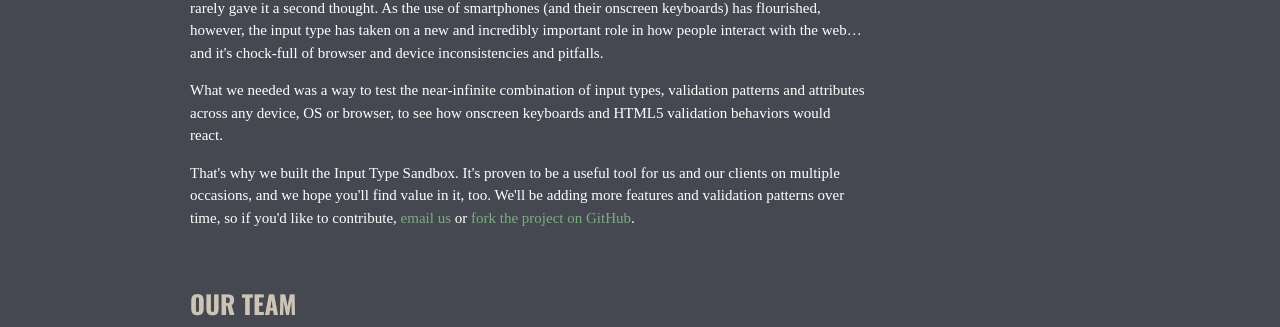
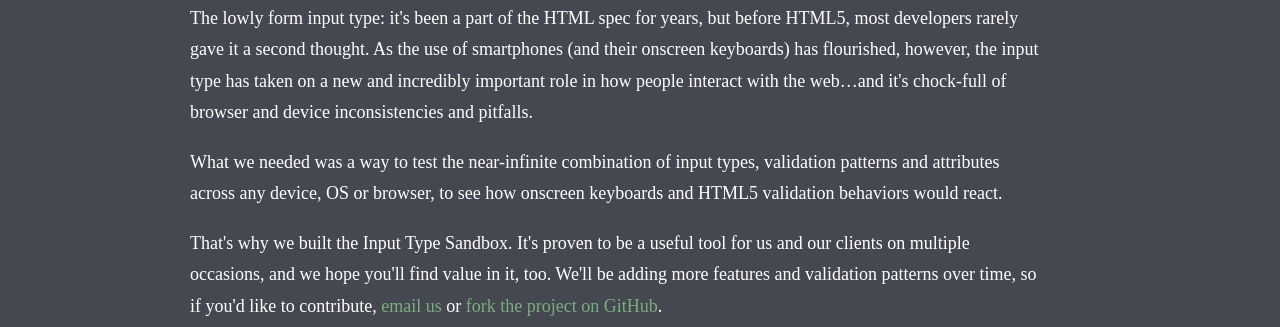
Before and after one commit to vpineda7/input-types, a website: page about.html in a window 1280 px wide. Shown: the part 228-555 px from the top of the page. Drawn offline with nearby package versions, Linux system fonts and the light colour scheme; a web font is replaced by a local one.

Commit message:
Adjusted About Page Styles

```diff
--- a/css/source/_variables.scss
+++ b/css/source/_variables.scss
@@ -15,3 +15,5 @@ $spacing-vertical: .75em;
 $spacing-horizontal: .75em;
 
 $transition-time: .2s;
+
+$footer-height: 6.67em;
--- a/css/source/main.scss
+++ b/css/source/main.scss
@@ -209,8 +209,12 @@ a.button {
 }
 
 .footer {
-	padding: $spacing-vertical 0;
+	padding: $spacing-vertical*2 0;
 	text-align: center;
+	a {
+		font-size: 1.25em;
+		font-family: $font-family-oswald;
+	}
 }
 
 .created-by {
@@ -274,18 +278,17 @@ a.button {
 
 .article {
 	@extend %clearfix;
-	margin-bottom: 3em;
-
+	margin: 1em 0 2em;
 	p {
 		color: $color-white;
 		line-height: 1.5;
-		margin-bottom: 1em;
+		margin: 1em 0;
 	}
 }
 
 .article-heading {
-	font-size: 1.7em;
-	margin-bottom: .4em;
+	font-size: 2em;
+	margin-bottom: .5em;
 }
 
 @media screen and (min-width: 40em) {
@@ -326,6 +329,8 @@ a.button {
 	}
 
 	.article p {
-		max-width: 75%;
+		line-height: 1.75;
+		font-size: 1.2em;
+		max-width: 95%;
 	}
 }
```
Also changed, not shown: css/main.css, 2 other files.
